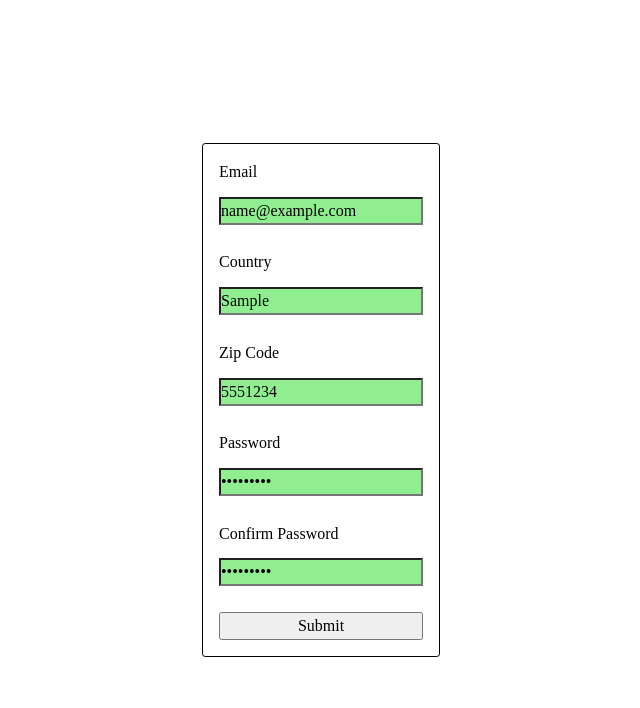
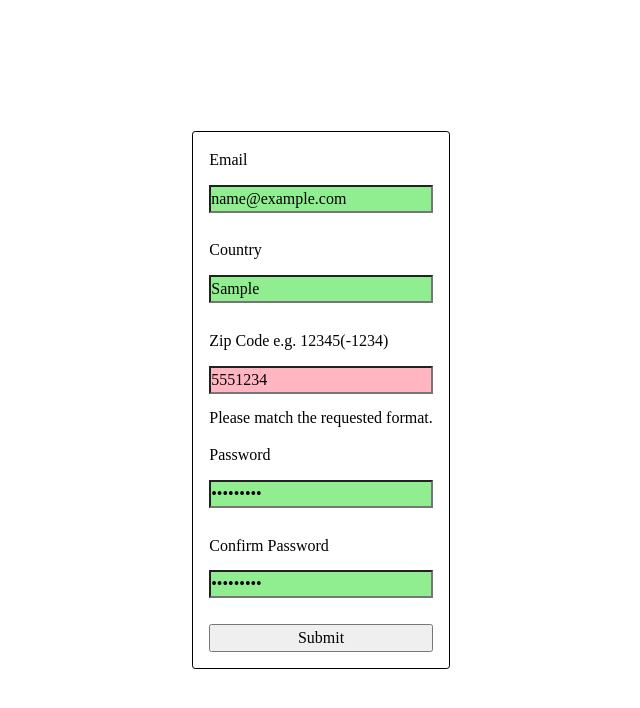
Before and after one commit to nathanielwjohnston/form-validation, a website built with webpack: page src/template.html in a window 1280 px wide. Both pictures are taken after typing "name@example.com", "Sample", "5551234", "Sample123", "Sample123" into the empty fields and a click on the button "Submit". Shown: the whole page, without its empty margins (319-959 px from the left). Built offline with nearby package versions, Linux system fonts and the light colour scheme.

Commit message:
Add zip code validation

```diff
--- a/src/index.js
+++ b/src/index.js
@@ -11,9 +11,15 @@ country.addEventListener("input", () => {
   validation.validateCountry();
 });
 
+const zipCode = document.querySelector("#zip-code-input");
+zipCode.addEventListener("input", () => {
+  validation.validateZipCode();
+});
+
 const submitButton = document.querySelector("#form-submit-button");
 submitButton.addEventListener("click", (e) => {
   e.preventDefault();
   validation.validateEmail();
   validation.validateCountry();
+  validation.validateZipCode();
 });
--- a/src/template.html
+++ b/src/template.html
@@ -19,8 +19,16 @@
         required
       />
       <div id="country-validation-message"></div>
-      <label for="zip-code-input">Zip Code</label>
-      <input type="tel" name="zip-code-input" id="zip-code-input" required />
+      <label for="zip-code-input">Zip Code e.g. 12345(-1234)</label>
+      <input
+        type="tel"
+        name="zip-code-input"
+        id="zip-code-input"
+        minlength="4"
+        maxlength="10"
+        pattern="^[0-9]{5}(-[0-9]{4})?$"
+        required
+      />
       <div id="zip-code-validation-message"></div>
       <label for="password-input">Password</label>
       <input
--- a/src/validation.js
+++ b/src/validation.js
@@ -32,4 +32,24 @@ function validateCountry() {
   validationMessageDisplay.textContent = input.validationMessage;
 }
 
-export { validateEmail, validateCountry };
+function validateZipCode() {
+  const input = document.querySelector("#zip-code-input");
+  const validationMessageDisplay = document.querySelector(
+    "#zip-code-validation-message",
+  );
+
+  input.setCustomValidity("");
+
+  if (input.validity.patternMismatch) {
+    const code = input.value;
+    if (code.length < 5) {
+      input.setCustomValidity("Your zip code has too few numbers");
+    }
+  } else if (input.validity.valueMissing) {
+    input.setCustomValidity("Input missing");
+  }
+
+  validationMessageDisplay.textContent = input.validationMessage;
+}
+
+export { validateEmail, validateCountry, validateZipCode };
```
